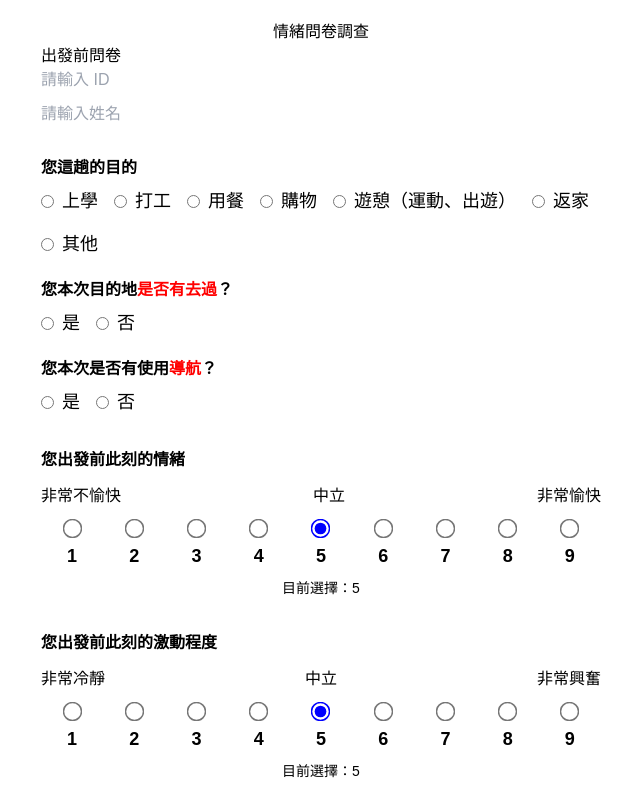
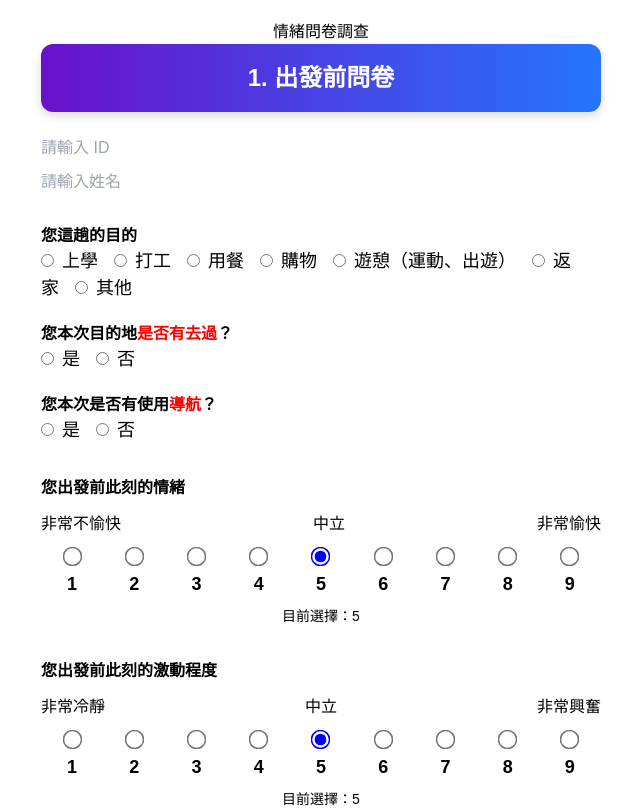
Before and after one commit to JieNTU/emotion-survey, a React (Vite) app: page / in a window 1280 px wide. Shown: the top 808 px of the page, without its empty margins (319-959 px from the left). Built offline with nearby package versions, Linux system fonts and the light colour scheme.

Commit message:
Add files via upload

```diff
--- a/src/MoodSurveyApp.jsx
+++ b/src/MoodSurveyApp.jsx
@@ -223,13 +223,11 @@ export default function MoodSurveyApp() {
     </div>
   );
 
-
   const RadioQuestion = ({ label, options, value, onChange }) => (
-  <div style={{ marginTop: 20 }}>
-    <label><strong>{label}</strong></label><br />
-    <div style={{ display: 'flex', flexWrap: 'wrap', gap: '16px', marginTop: 8 }}>
+    <div style={{ marginTop: 20 }}>
+      <label><strong>{label}</strong></label><br />
       {options.map((opt, i) => (
-        <label key={opt} style={{ fontSize: '18px', fontWeight: '500', display: 'flex', alignItems: 'center' }}>
+        <label key={i} style={{ marginRight: 16, fontSize: '18px', fontWeight: '500' }}>
           <input
             type="radio"
             value={opt}
@@ -241,15 +239,30 @@ export default function MoodSurveyApp() {
         </label>
       ))}
     </div>
-  </div>
-);
+  );
+
+  const Banner = ({ children }) => (
+    <div style={{
+      background: 'linear-gradient(to right, #6a11cb, #2575fc)', // 藍紫漸層
+      padding: '16px 24px',
+      textAlign: 'center',
+      borderRadius: '12px',
+      boxShadow: '0 4px 10px rgba(0, 0, 0, 0.15)',
+      color: 'white',
+      fontSize: '24px',
+      fontWeight: 'bold',
+      marginBottom: '24px',
+    }}>
+      {children}
+    </div>
+  );
 
   return (
     <div style={{ padding: 20, fontFamily: 'Arial', maxWidth: 600, margin: 'auto' }}>
       <h2 style={{ textAlign: 'center' }}>情緒問卷調查</h2>
       {stage === 'pre' && (
   <div>
-    <h3>出發前問卷</h3>
+    <Banner>1. 出發前問卷</Banner>
     <input placeholder="請輸入 ID" value={userID} onChange={(e) => setUserID(e.target.value)} style={{ width: '100%', marginBottom: 10 }} />
     <input placeholder="請輸入姓名" value={userName} onChange={(e) => setUserName(e.target.value)} style={{ width: '100%', marginBottom: 10 }} />
     <RadioQuestion label="您這趟的目的" options={["上學", "打工", "用餐", "購物", "遊憩（運動、出遊）", "返家", "其他"]} value={qPre.purpose} onChange={(val) => setQPre({ ...qPre, purpose: val })} />
@@ -264,7 +277,7 @@ export default function MoodSurveyApp() {
 
 {stage === 'survey' && currentQuestionTime && (
   <div>
-    <h3>問卷進行中：{new Date(currentQuestionTime).toLocaleTimeString()}</h3>
+    <Banner>2. 情緒問卷：{new Date(currentQuestionTime).toLocaleTimeString()}</Banner>
     <RangeQuestion label="Q1: 此刻的情緒" left="非常不愉快" center="中立" right="非常愉快" value={q1} onChange={setQ1} />
     <RangeQuestion label="Q2: 此刻的激動程度" left="非常冷靜" center="中立" right="非常興奮" value={q2} onChange={setQ2} />
     <RangeQuestion label="Q3: 此刻的路上擁擠程度" left="非常順暢" center="中等" right="非常擁擠" value={traffic} onChange={setTraffic} />
@@ -282,7 +295,7 @@ export default function MoodSurveyApp() {
 
 {stage === 'post' && (
   <div>
-    <h3>結束後問卷</h3>
+    <Banner>3. 結束後問卷</Banner>
     <RangeQuestion label="您結束此刻的情緒" left="非常不愉快" center="中立" right="非常愉快" value={qPost.emotion} onChange={(v) => setQPost({ ...qPost, emotion: v })} />
     <RangeQuestion label="您結束此刻的激動程度" left="非常冷靜" center="中性" right="非常興奮" value={qPost.arousal} onChange={(v) => setQPost({ ...qPost, arousal: v })} />
     <RangeQuestion label="您結束此刻的焦慮程度" left="非常不焦慮" center="中立" right="非常焦慮" value={qPost.anxiety} onChange={(v) => setQPost({ ...qPost, anxiety: v })} />
```
